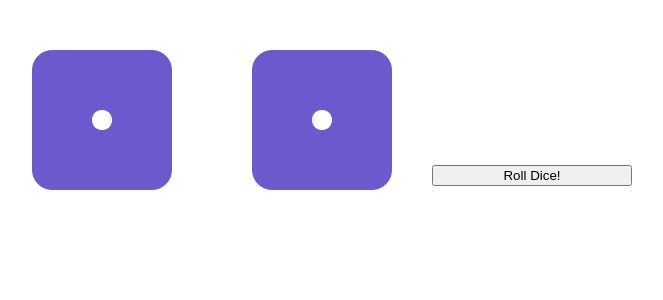
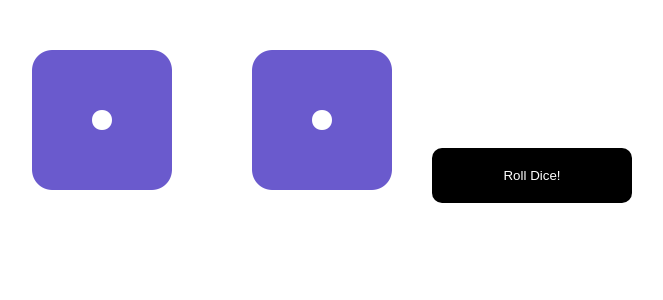
Before and after one commit to Djones917/Dice_Game_2022, a React (Create React App) app: page / in a window 1280 px wide. Shown: the top 300 px of the page, without its empty margins (328-991 px from the left). Built offline with nearby package versions, Linux system fonts and the light colour scheme.

Commit message:
added border radius to button

```diff
--- a/src/RollDice.css
+++ b/src/RollDice.css
@@ -1,3 +1,8 @@
 .RollDice button {
     width: 15em;
+    padding: 1.5em;
+    border: 0px;
+    border-radius: 10px;
+    color: white;
+    background-color: black;
 }
```
